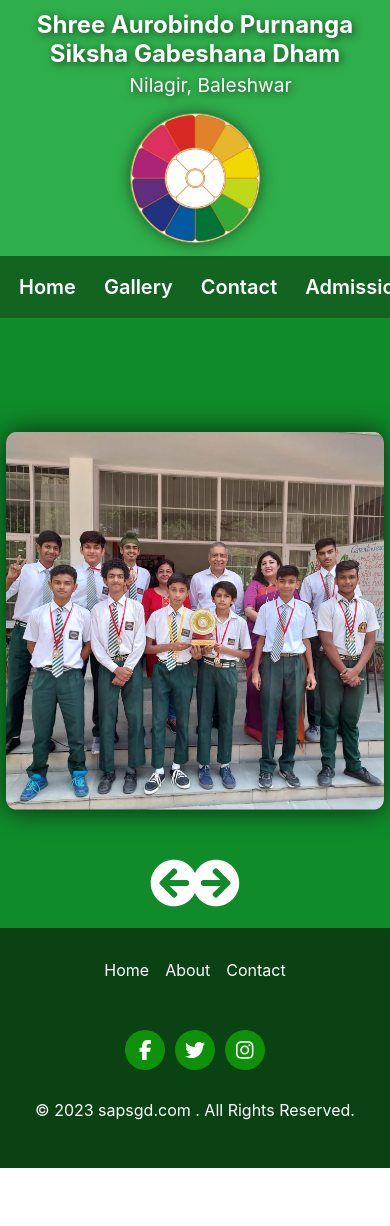
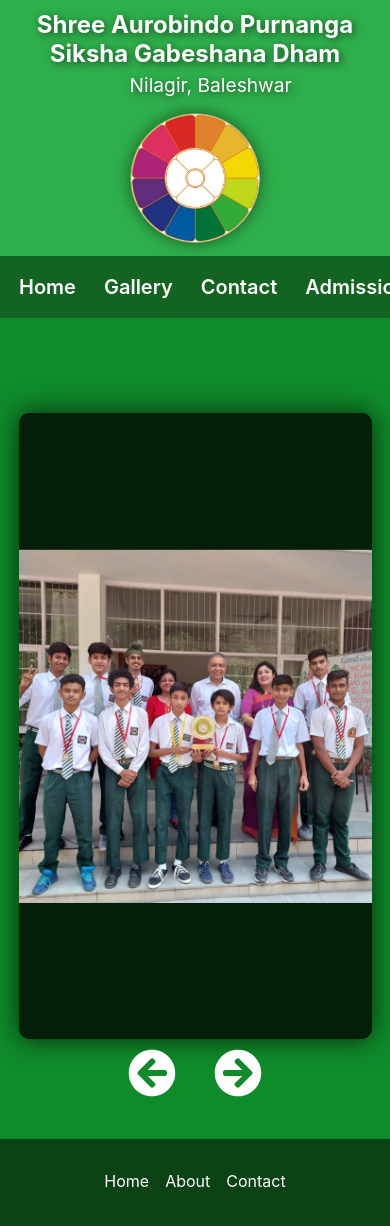
Before and after one commit to devnshankar/sapsgd.com_v1.0, a React (Create React App) app: page /gallery in a window 390 px wide. Shown: the top 1226 px of the page. Before the commit the page ends 1168 px from the top, so only its background shows below. Built offline with nearby package versions, Linux system fonts and the light colour scheme.

Commit message:
created custom sizes of gallery slider render for different size of screens

```diff
--- a/src/components/styles/ImageSlider.scss
+++ b/src/components/styles/ImageSlider.scss
@@ -52,38 +52,424 @@ $arrow-shadow: 0px 0px 15px rgba(255, 255, 255, 0.5);
     transform: scale(1.08);
 }
 
+
+
+//for nest hub
+@media only screen and (max-width: 1080px) {
+    .slider{
+        height: 110vh;
+        .image{
+            width: 750px;
+            height: 520px;
+        }
+    }
+    .right-arrow{
+        top: 50%;
+        right: 2%;
+    }
+
+    .left-arrow{
+        top: 50%;
+        left: 2%;
+
+    }
+}
+
+//for galaxy s20 ultra side wise
+@media only screen and (max-width: 915px) {
+    .slider{
+        height: 125vh;
+        .image{
+            width: 650px;
+            height: 355px;
+        }
+    }
+    .right-arrow{
+        top: 46%;
+        right: 2%;
+    }
+
+    .left-arrow{
+        top: 46%;
+        left: 2%;
+
+    }
+}
+
+//for galaxy side wise
+@media only screen and (max-width: 914px) {
+    .slider{
+        height: 125vh;
+        .image{
+            width: 650px;
+            height: 355px;
+        }
+    }
+    .right-arrow{
+        top: 46%;
+        right: 2%;
+    }
+
+    .left-arrow{
+        top: 46%;
+        left: 2%;
+
+    }
+}
+
+//for surface pro 7
+@media only screen and (max-width: 912px) {
+    .slider{
+        height: 98vh;
+        .image{
+            width: 800px;
+            height: 900px;
+        }
+    }
+    .right-arrow{
+        top: 90%;
+        right: 42%;
+    }
+
+    .left-arrow{
+        top: 90%;
+        left: 42%;
+
+    }
+}
+
+//for iphone xr sidewise
+@media only screen and (max-width: 896px) {
+    .slider{
+        height: 98vh;
+        .image{
+            width: 600px;
+            height: 300px;
+        }
+    }
+    .right-arrow{
+        top: 44%;
+        right: 2%;
+    }
+
+    .left-arrow{
+        top: 44%;
+        left: 2%;
+
+    }
+}
+
+//for pixel 5 sidewise
+@media only screen and (max-width: 851px) {
+    .slider{
+        height: 98vh;
+        .image{
+            width: 600px;
+            height: 300px;
+        }
+    }
+    .right-arrow{
+        top: 44%;
+        right: 2%;
+    }
+
+    .left-arrow{
+        top: 44%;
+        left: 2%;
+
+    }
+}
+
+//for i pad air
+@media only screen and (max-width: 820px) {
+    .slider{
+        height: 88vh;
+        .image{
+            width: 700px;
+            height: 710px;
+        }
+    }
+    .right-arrow{
+        top: 90%;
+        right: 42%;
+    }
+
+    .left-arrow{
+        top: 90%;
+        left: 42%;
+
+    }
+}
+
+//for i pad mini
+@media only screen and (max-width: 768px) {
+    .slider{
+        height: 95vh;
+        .image{
+            width: 650px;
+            height: 680px;
+        }
+    }
+    .right-arrow{
+        top: 90%;
+        right: 40%;
+    }
+
+    .left-arrow{
+        top: 90%;
+        left: 40%;
+
+    }
+}
+
+//for i pad mini
+@media only screen and (max-width: 740px) {
+    .slider{
+        height: 95vh;
+        .image{
+            width: 430px;
+            height: 290px;
+        }
+    }
+    .right-arrow{
+        top: 40%;
+        right: 4%;
+    }
+
+    .left-arrow{
+        top: 40%;
+        left: 4%;
+
+    }
+}
+
+//for surface duo side wise
+@media only screen and (max-width: 720px) {
+    .slider{
+        height: 95vh;
+        .image{
+            width: 630px;
+            height: 370px;
+        }
+    }
+    .right-arrow{
+        top: 90%;
+        right: 40%;
+    }
+
+    .left-arrow{
+        top: 90%;
+        left: 40%;
+
+    }
+}
+
+//for iphone se side wise
+@media only screen and (max-width: 667px) {
+    .slider{
+        height: 95vh;
+        .image{
+            width: 480px;
+            height: 240px;
+        }
+    }
+    .right-arrow{
+        top: 46%;
+        right: 0.1%;
+    }
+
+    .left-arrow{
+        top: 46%;
+        left: 0.1%;
+
+    }
+}
+
+//for galaxy fold side wise
+@media only screen and (max-width: 653px) {
+    .slider{
+        height: 95vh;
+        .image{
+            width: 480px;
+            height: 240px;
+        }
+    }
+    .right-arrow{
+        top: 46%;
+        right: 0.1%;
+    }
+
+    .left-arrow{
+        top: 46%;
+        left: 0.1%;
+
+    }
+}
+
+//for surface duo
+@media only screen and (max-width: 540px) {
+    .slider{
+        height: 79vh;
+        .image{
+            width: 450px;
+            height: 400px;
+        }
+    }
+    .right-arrow{
+        top: 90%;
+        right: 38%;
+    }
+
+    .left-arrow{
+        top: 90%;
+        left: 38%;
+
+    }
+}
+
+//for iphone xr
+@media only screen and (max-width: 414px) {
+    .slider{
+        height: 90vh;
+        .image{
+            width: 350px;
+            height: 576px;
+        }
+    }
+    .right-arrow{
+        top: 90%;
+        right: 32%;
+    }
+
+    .left-arrow{
+        top: 90%;
+        left: 32%;
+
+    }
+}
+
+//for galaxy a51
 @media only screen and (max-width: 412px) {
     .slider{
         height: 70vh;
         .image{
             width: 350px;
-            height: auto;
-            border-radius: 10px;
-            object-fit: contain;
-            box-shadow: 0px 0px 25px rgba(0, 0, 0, 0.726);
-            background-color: black;
-
+            height: 460px;
         }
     }
     .right-arrow{
-        position: absolute;
         top: 90%;
         right: 140px;
-        font-size: 3rem;
-        color: rgb(255, 255, 255);
-        z-index: 10;
-        cursor: pointer;
-        user-select: none;
     }
 
     .left-arrow{
-        position: absolute;
         top: 90%;
         left: 140px;
-        font-size: 3rem;
-        color: rgb(255, 255, 255);
-        z-index: 10;
-        cursor: pointer;
-        user-select: none;
+
     }
 }
+
+//for pixel 5
+@media only screen and (max-width: 393px) {
+    .slider{
+        height: 90vh;
+        .image{
+            width: 327px;
+            height: 550px;
+        }
+    }
+    .right-arrow{
+        top: 90%;
+        right: 35%;
+    }
+
+    .left-arrow{
+        top: 90%;
+        left: 35%;
+
+    }
+}
+
+//for iphone 12 pro
+@media only screen and (max-width: 390px) {
+    .slider{
+        height: 95vh;
+        .image{
+            width: 327px;
+            height: 580px;
+        }
+    }
+    .right-arrow{
+        top: 90%;
+        right: 32%;
+    }
+
+    .left-arrow{
+        top: 90%;
+        left: 32%;
+
+    }
+}
+
+//for iphone se
+@media only screen and (max-width: 375px) {
+    .slider{
+        height: 95vh;
+        .image{
+            width: 300px;
+            height: 450px;
+        }
+    }
+    .right-arrow{
+        top: 90%;
+        right: 31%;
+    }
+
+    .left-arrow{
+        top: 90%;
+        left: 31%;
+
+    }
+}
+
+//for galaxy s8+
+@media only screen and (max-width: 360px) {
+    .slider{
+        height: 85vh;
+        .image{
+            width: 300px;
+            height: 450px;
+        }
+    }
+    .right-arrow{
+        top: 90%;
+        right: 31%;
+    }
+
+    .left-arrow{
+        top: 90%;
+        left: 31%;
+
+    }
+}
+
+//for galaxy fold
+@media only screen and (max-width: 280px) {
+    .slider{
+        height: 75vh;
+        .image{
+            width: 220px;
+            height: 350px;
+        }
+    }
+    .right-arrow{
+        top: 90%;
+        right: 30%;
+    }
+
+    .left-arrow{
+        top: 90%;
+        left: 30%;
+
+    }
+}
```
